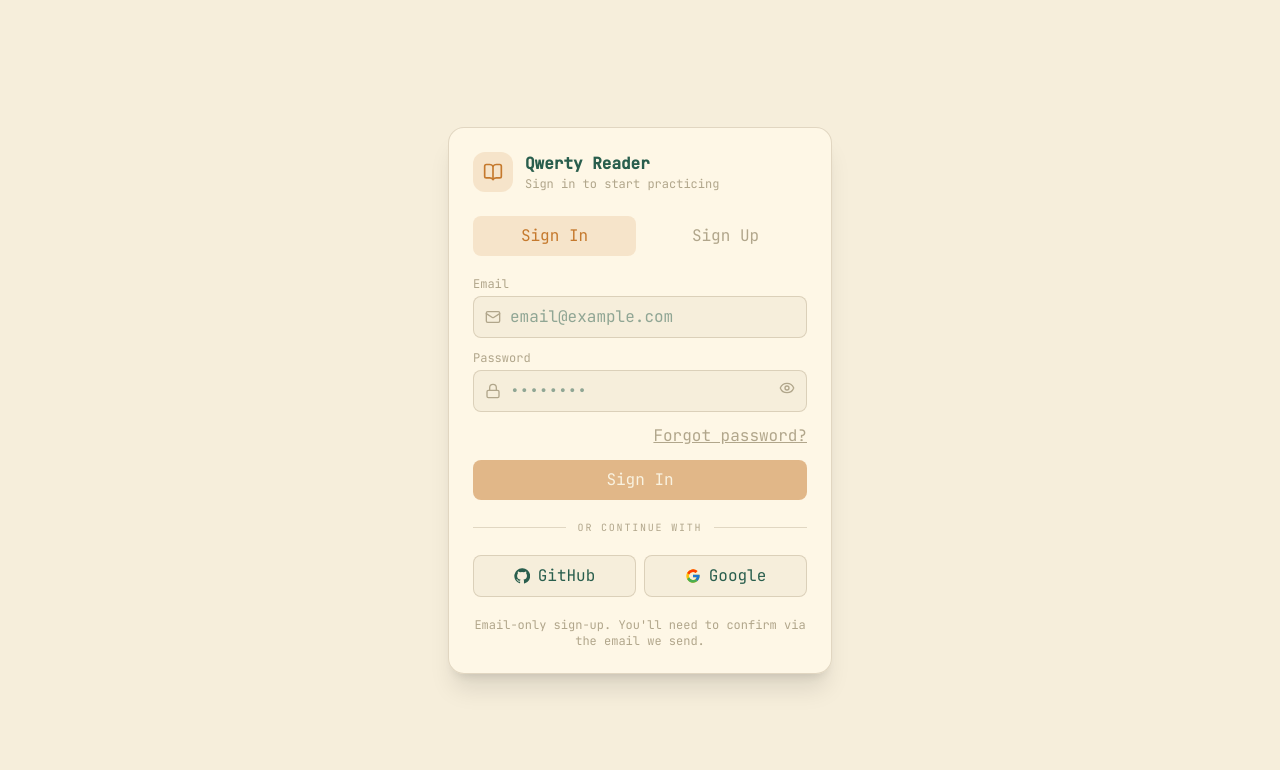
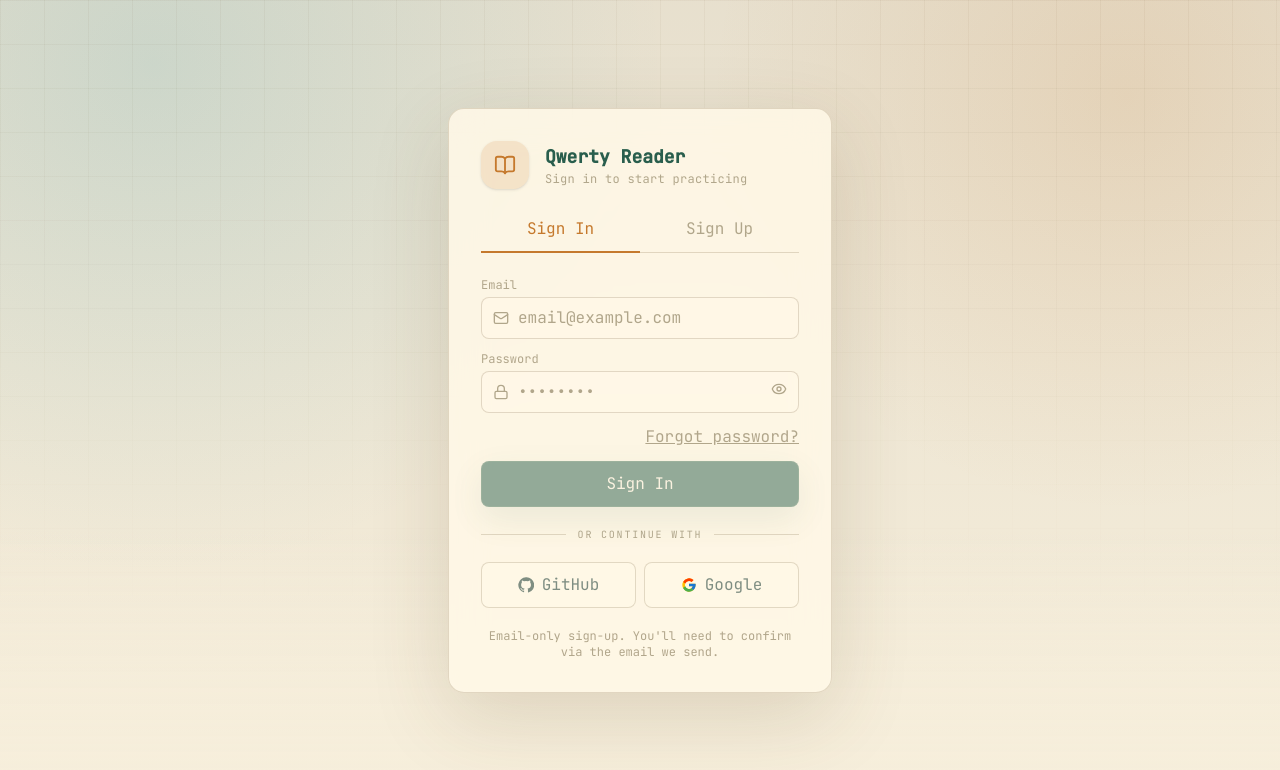
Before and after one commit to Jasonw372/qwerty-reader, a React (Vite) app: page / in a window 1280 px wide. Shown: the top 770 px of the page. Built offline with nearby package versions, Linux system fonts and the light colour scheme; no server answers.

Commit message:
优化身份验证和重置密码界面，提升用户体验和视觉效果

```diff
--- a/src/components/auth/AuthGate.tsx
+++ b/src/components/auth/AuthGate.tsx
@@ -156,27 +156,23 @@ export function AuthGate({ ready }: AuthGateProps) {
   }
 
   return (
-    <div
-      className="flex h-screen items-center justify-center px-4"
-      style={{ backgroundColor: "var(--theme-bg)" }}
-    >
-      <div
-        className="w-full max-w-sm rounded-2xl border border-[var(--theme-border)] p-6 shadow-xl"
-        style={{ backgroundColor: "var(--theme-surface-elevated)" }}
-      >
-        <div className="mb-6 flex items-center gap-3">
-          <div className="grid size-10 place-items-center rounded-xl bg-[var(--theme-accent)]/15 text-[var(--theme-accent)]">
-            <BookOpen size={20} />
+    <div className="app-shell flex min-h-screen items-center justify-center px-4">
+      <div className="glass-panel animate-float-in w-full max-w-sm rounded-2xl p-8">
+        <div className="mb-7 flex items-center gap-4">
+          <div className="grid size-12 place-items-center rounded-2xl bg-[var(--theme-accent)]/15 text-[var(--theme-accent)] shadow">
+            <BookOpen size={22} />
           </div>
           <div>
-            <h1 className="text-base font-semibold text-[var(--theme-text-correct)]">
+            <h1 className="text-lg font-semibold text-[var(--theme-text-correct)]">
               Qwerty Reader
             </h1>
-            <p className="text-xs text-[var(--theme-text-muted)]">{t("auth.gateSubtitle")}</p>
+            <p className="text-xs tracking-wide text-[var(--theme-text-muted)]">
+              {t("auth.gateSubtitle")}
+            </p>
           </div>
         </div>
 
-        <div className="mb-5 flex gap-2">
+        <div className="mb-6 flex border-b border-[var(--theme-border)]">
           <TabButton active={mode === "login"} onClick={() => switchMode("login")}>
             {t("auth.signIn")}
           </TabButton>
@@ -230,7 +226,7 @@ export function AuthGate({ ready }: AuthGateProps) {
             </div>
           )}
           {mode === "signup" && password.length > 0 && (
-            <ul className="space-y-1 rounded-lg border border-[var(--theme-border)] bg-[var(--theme-bg)] p-2 text-xs">
+            <ul className="space-y-1 rounded-lg border border-[var(--theme-border)] bg-[var(--theme-surface)] p-2 text-xs">
               <Rule ok={checks.length} label={t("auth.ruleLength")} />
               <Rule ok={checks.letter} label={t("auth.ruleLetter")} />
               <Rule ok={checks.number} label={t("auth.ruleNumber")} />
@@ -256,7 +252,7 @@ export function AuthGate({ ready }: AuthGateProps) {
           <button
             type="submit"
             disabled={!canSubmit}
-            className="flex w-full items-center justify-center gap-2 rounded-lg bg-[var(--theme-accent)] py-2 font-medium text-[var(--theme-bg)] transition-colors hover:opacity-90 disabled:cursor-not-allowed disabled:opacity-50"
+            className="primary-button flex w-full items-center justify-center gap-2 rounded-lg py-2.5 font-medium disabled:cursor-not-allowed disabled:opacity-50"
           >
             {loading && <Loader2 size={16} className="animate-spin" />}
             {mode === "login"
@@ -278,7 +274,7 @@ export function AuthGate({ ready }: AuthGateProps) {
         )}
 
         {mode === "signup" && pendingEmail && (
-          <div className="mt-3 space-y-2 rounded-lg border border-[var(--theme-border)] bg-[var(--theme-bg)] p-3 text-xs text-[var(--theme-text-muted)]">
+          <div className="mt-3 space-y-2 rounded-lg border border-[var(--theme-border)] bg-[var(--theme-surface)] p-3 text-xs text-[var(--theme-text-muted)]">
             <p>{t("auth.checkInboxHint", { email: pendingEmail })}</p>
             <p className="text-[var(--theme-text-pending)]">{t("auth.checkSpamHint")}</p>
             <div className="flex items-center justify-between gap-2 pt-1">
@@ -344,10 +340,10 @@ function TabButton({ active, onClick, children }: TabButtonProps) {
       type="button"
       onClick={onClick}
       className={
-        "flex-1 rounded-lg py-2 text-sm transition-colors " +
+        "flex-1 pb-2.5 text-sm font-medium transition-colors " +
         (active
-          ? "bg-[var(--theme-accent)]/15 text-[var(--theme-accent)]"
-          : "text-[var(--theme-text-muted)] hover:bg-[var(--theme-border)]/40")
+          ? "-mb-px border-b-2 border-[var(--theme-accent)] text-[var(--theme-accent)]"
+          : "text-[var(--theme-text-muted)] hover:text-[var(--theme-text-correct)]")
       }
     >
       {children}
@@ -392,10 +388,8 @@ function Field({
           placeholder={placeholder}
           required
           className={
-            "w-full rounded-lg border bg-[var(--theme-bg)] py-2 pl-9 pr-9 text-sm text-[var(--theme-text-correct)] focus:outline-none " +
-            (invalid
-              ? "border-red-500/70 focus:border-red-500"
-              : "border-[var(--theme-border)] focus:border-[var(--theme-accent)]")
+            "field w-full rounded-lg py-2 pl-9 pr-9 text-sm focus:outline-none " +
+            (invalid ? "border-red-500/70 focus:border-red-500" : "")
           }
         />
         {trailing && <span className="absolute right-3 top-1/2 -translate-y-1/2">{trailing}</span>}
@@ -431,7 +425,7 @@ function OAuthButton({ disabled, onClick, label, icon }: OAuthButtonProps) {
       type="button"
       onClick={onClick}
       disabled={disabled}
-      className="flex items-center justify-center gap-2 rounded-lg border border-[var(--theme-border)] bg-[var(--theme-bg)] px-3 py-2 text-sm text-[var(--theme-text-correct)] transition-colors hover:bg-[var(--theme-border)]/40 disabled:cursor-not-allowed disabled:opacity-50"
+      className="soft-button flex items-center justify-center gap-2 rounded-lg px-3 py-2.5 text-sm disabled:cursor-not-allowed disabled:opacity-50"
     >
       {icon}
       <span>{label}</span>
--- a/src/components/auth/ResetPasswordGate.tsx
+++ b/src/components/auth/ResetPasswordGate.tsx
@@ -54,23 +54,17 @@ export function ResetPasswordGate() {
   }
 
   return (
-    <div
-      className="flex h-screen items-center justify-center px-4"
-      style={{ backgroundColor: "var(--theme-bg)" }}
-    >
-      <div
-        className="w-full max-w-sm rounded-2xl border border-[var(--theme-border)] p-6 shadow-xl"
-        style={{ backgroundColor: "var(--theme-surface-elevated)" }}
-      >
-        <div className="mb-6 flex items-center gap-3">
-          <div className="grid size-10 place-items-center rounded-xl bg-[var(--theme-accent)]/15 text-[var(--theme-accent)]">
-            <BookOpen size={20} />
+    <div className="app-shell flex min-h-screen items-center justify-center px-4">
+      <div className="glass-panel animate-float-in w-full max-w-sm rounded-2xl p-8">
+        <div className="mb-7 flex items-center gap-4">
+          <div className="grid size-12 place-items-center rounded-2xl bg-[var(--theme-accent)]/15 text-[var(--theme-accent)] shadow">
+            <BookOpen size={22} />
           </div>
           <div>
-            <h1 className="text-base font-semibold text-[var(--theme-text-correct)]">
+            <h1 className="text-lg font-semibold text-[var(--theme-text-correct)]">
               {t("auth.resetPasswordTitle")}
             </h1>
-            <p className="text-xs text-[var(--theme-text-muted)]">
+            <p className="text-xs tracking-wide text-[var(--theme-text-muted)]">
               {user?.email ?? t("auth.resetPasswordSubtitle")}
             </p>
           </div>
@@ -84,7 +78,7 @@ export function ResetPasswordGate() {
             <button
               type="button"
               onClick={() => void signOut()}
-              className="w-full rounded-lg bg-[var(--theme-accent)] py-2 font-medium text-[var(--theme-bg)] transition-colors hover:opacity-90"
+              className="primary-button w-full rounded-lg py-2.5 font-medium"
             >
               {t("auth.signInAgain")}
             </button>
@@ -105,7 +99,7 @@ export function ResetPasswordGate() {
                   onChange={(e) => setPassword(e.target.value)}
                   placeholder="••••••••"
                   required
-                  className="w-full rounded-lg border border-[var(--theme-border)] bg-[var(--theme-bg)] py-2 pl-9 pr-9 text-sm text-[var(--theme-text-correct)] focus:border-[var(--theme-accent)] focus:outline-none"
+                  className="field w-full rounded-lg py-2 pl-9 pr-9 text-sm focus:outline-none"
                 />
                 <button
                   type="button"
@@ -119,7 +113,7 @@ export function ResetPasswordGate() {
             </div>
 
             {password.length > 0 && (
-              <ul className="space-y-1 rounded-lg border border-[var(--theme-border)] bg-[var(--theme-bg)] p-2 text-xs">
+              <ul className="space-y-1 rounded-lg border border-[var(--theme-border)] bg-[var(--theme-surface)] p-2 text-xs">
                 <Rule ok={checks.length} label={t("auth.ruleLength")} />
                 <Rule ok={checks.letter} label={t("auth.ruleLetter")} />
                 <Rule ok={checks.number} label={t("auth.ruleNumber")} />
@@ -141,10 +135,8 @@ export function ResetPasswordGate() {
                   placeholder="••••••••"
                   required
                   className={
-                    "w-full rounded-lg border bg-[var(--theme-bg)] py-2 pl-9 pr-3 text-sm text-[var(--theme-text-correct)] focus:outline-none " +
-                    (confirm.length > 0 && !match
-                      ? "border-red-500/70 focus:border-red-500"
-                      : "border-[var(--theme-border)] focus:border-[var(--theme-accent)]")
+                    "field w-full rounded-lg py-2 pl-9 pr-3 text-sm focus:outline-none " +
+                    (confirm.length > 0 && !match ? "border-red-500/70 focus:border-red-500" : "")
                   }
                 />
               </div>
@@ -158,7 +150,7 @@ export function ResetPasswordGate() {
             <button
               type="submit"
               disabled={!canSubmit}
-              className="flex w-full items-center justify-center gap-2 rounded-lg bg-[var(--theme-accent)] py-2 font-medium text-[var(--theme-bg)] transition-colors hover:opacity-90 disabled:cursor-not-allowed disabled:opacity-50"
+              className="primary-button flex w-full items-center justify-center gap-2 rounded-lg py-2.5 font-medium disabled:cursor-not-allowed disabled:opacity-50"
             >
               {loading && <Loader2 size={16} className="animate-spin" />}
               {t("auth.updatePassword")}
```
